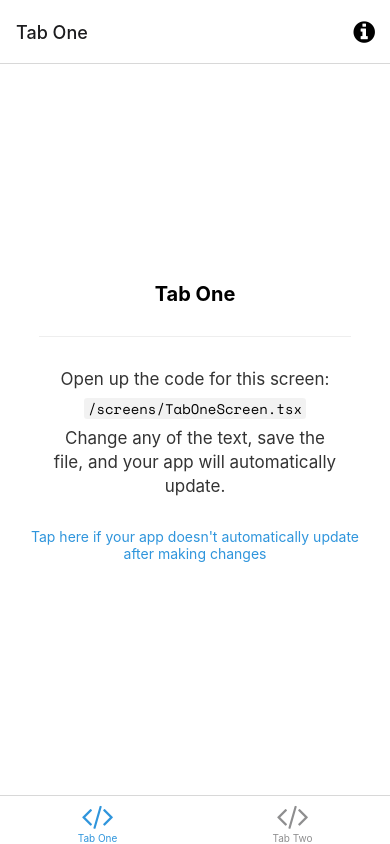
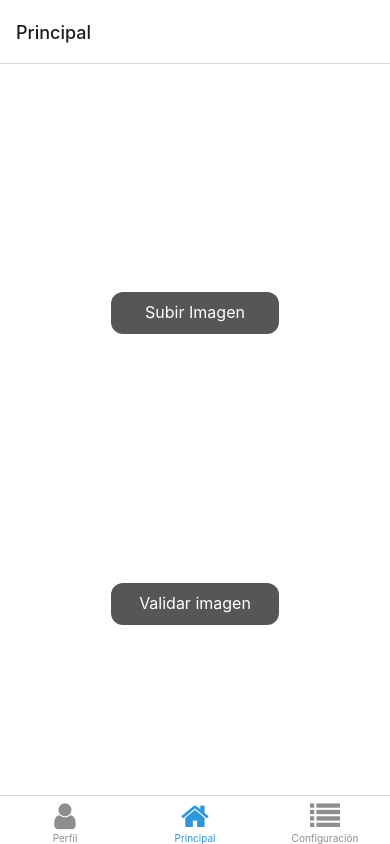
Before and after one commit to PRY20220107-PhotoHandler/MobileApp, a React Native app: screen /Home in a window 390 px wide. Built offline with nearby package versions, Linux system fonts and the light colour scheme; what expo-linking would draw is missing.

Commit message:
new changes

```diff
--- a/app.json
+++ b/app.json
@@ -29,6 +29,14 @@
     },
     "web": {
       "favicon": "./assets/images/favicon.png"
-    }
+    },
+    "plugins": [
+      [
+        "expo-image-picker",
+        {
+          "photosPermission": "The app accesses your photos to let you share them with your friends."
+        }
+      ]
+    ]
   }
 }
--- a/navigation/index.tsx
+++ b/navigation/index.tsx
@@ -14,8 +14,9 @@ import Colors from '../constants/Colors';
 import useColorScheme from '../hooks/useColorScheme';
 import ModalScreen from '../screens/ModalScreen';
 import NotFoundScreen from '../screens/NotFoundScreen';
-import TabOneScreen from '../screens/TabOneScreen';
-import TabTwoScreen from '../screens/TabTwoScreen';
+import Profile from '../screens/Profile';
+import Home from '../screens/Home';
+import Settings from '../screens/Settings';
 import { RootStackParamList, RootTabParamList, RootTabScreenProps } from '../types';
 import LinkingConfiguration from './LinkingConfiguration';
 
@@ -58,38 +59,32 @@ function BottomTabNavigator() {
 
   return (
     <BottomTab.Navigator
-      initialRouteName="TabOne"
+      initialRouteName="Home"
       screenOptions={{
         tabBarActiveTintColor: Colors[colorScheme].tint,
       }}>
       <BottomTab.Screen
-        name="TabOne"
-        component={TabOneScreen}
-        options={({ navigation }: RootTabScreenProps<'TabOne'>) => ({
-          title: 'Tab One',
-          tabBarIcon: ({ color }) => <TabBarIcon name="code" color={color} />,
-          headerRight: () => (
-            <Pressable
-              onPress={() => navigation.navigate('Modal')}
-              style={({ pressed }) => ({
-                opacity: pressed ? 0.5 : 1,
-              })}>
-              <FontAwesome
-                name="info-circle"
-                size={25}
-                color={Colors[colorScheme].text}
-                style={{ marginRight: 15 }}
-              />
-            </Pressable>
-          ),
-        })}
+        name="Profile"
+        component={Profile}
+        options={{
+          title: 'Perfil',
+          tabBarIcon: ({ color }) => <TabBarIcon name="user" color={color} />,
+        }}
       />
       <BottomTab.Screen
-        name="TabTwo"
-        component={TabTwoScreen}
+        name="Home"
+        component={Home}
         options={{
-          title: 'Tab Two',
-          tabBarIcon: ({ color }) => <TabBarIcon name="code" color={color} />,
+          title: 'Principal',
+          tabBarIcon: ({ color }) => <TabBarIcon name="home" color={color} />,
+        }}
+      />
+      <BottomTab.Screen
+        name="Settings"
+        component={Settings}
+        options={{
+          title: 'Configuración',
+          tabBarIcon: ({ color }) => <TabBarIcon name="list" color={color} />,
         }}
       />
     </BottomTab.Navigator>
--- a/package.json
+++ b/package.json
@@ -30,9 +30,11 @@
     "react": "17.0.2",
     "react-dom": "17.0.2",
     "react-native": "0.68.2",
+    "react-native-document-picker": "^8.1.1",
     "react-native-safe-area-context": "4.2.4",
     "react-native-screens": "~3.11.1",
-    "react-native-web": "0.17.7"
+    "react-native-web": "0.17.7",
+    "expo-image-picker": "~13.1.1"
   },
   "devDependencies": {
     "@babel/core": "^7.12.9",
--- /dev/null
+++ b/screens/Home.tsx
@@ -0,0 +1,58 @@
+import { StyleSheet } from 'react-native';
+import React, { useState, useEffect } from 'react';
+import { Text, View } from '../components/Themed';
+import { Button, Pressable, Image } from 'react-native';
+import * as ImagePicker from 'expo-image-picker';
+
+export default function Home() {
+  const [image, setImage] = useState("");
+  const [step, setStep] = useState("");
+
+  const pickImage = async () => {
+    // No permissions request is necessary for launching the image library
+    let result = await ImagePicker.launchImageLibraryAsync({
+      mediaTypes: ImagePicker.MediaTypeOptions.All,
+      allowsEditing: true,
+      aspect: [4, 3],
+      quality: 1,
+    });
+
+    console.log(result);
+
+    if (!result.cancelled) {
+      setImage(result.uri);
+    }
+  };
+
+  return (
+    <View style={styles.container}>
+      <View style={{ flex: 1, alignItems: 'center', justifyContent: 'center' }}>
+        <Pressable style={styles.button} onPress={pickImage}><Text style={styles.buttonText}>Subir Imagen</Text></Pressable>
+        {(image != "") && <Image source={{ uri: image }} style={{ width: 200, height: 200 }} />}
+      </View>
+      <Pressable style={styles.button} onPress={() => console.log("xd")}><Text style={styles.buttonText}>Validar imagen</Text></Pressable>
+    </View>
+  );
+}
+
+const styles = StyleSheet.create({
+  container: {
+    flex: 1,
+    alignItems: 'center',
+    justifyContent: 'center',
+    paddingBottom: 148
+  },
+  button: {
+    backgroundColor: "#545755",
+    borderRadius: 12,
+    height: 42,
+    width: 168,
+    paddingTop: 10,
+    marginBottom: 22
+  },
+  buttonText: {
+    textAlign: "center",
+    color: "white",
+    fontSize: 16,
+  }
+});
--- a/screens/TabOneScreen.tsx
+++ b/screens/Profile.tsx
@@ -1,15 +1,11 @@
 import { StyleSheet } from 'react-native';
 
-import EditScreenInfo from '../components/EditScreenInfo';
 import { Text, View } from '../components/Themed';
-import { RootTabScreenProps } from '../types';
 
-export default function TabOneScreen({ navigation }: RootTabScreenProps<'TabOne'>) {
+export default function Profile() {
   return (
     <View style={styles.container}>
-      <Text style={styles.title}>Tab One</Text>
-      <View style={styles.separator} lightColor="#eee" darkColor="rgba(255,255,255,0.1)" />
-      <EditScreenInfo path="/screens/TabOneScreen.tsx" />
+      <Text style={styles.title}>Perfil</Text>
     </View>
   );
 }
--- a/screens/TabTwoScreen.tsx
+++ b/screens/Settings.tsx
@@ -1,14 +1,11 @@
 import { StyleSheet } from 'react-native';
 
-import EditScreenInfo from '../components/EditScreenInfo';
 import { Text, View } from '../components/Themed';
 
-export default function TabTwoScreen() {
+export default function Settings() {
   return (
     <View style={styles.container}>
-      <Text style={styles.title}>Tab Two</Text>
-      <View style={styles.separator} lightColor="#eee" darkColor="rgba(255,255,255,0.1)" />
-      <EditScreenInfo path="/screens/TabTwoScreen.tsx" />
+      <Text style={styles.title}>Configuración</Text>
     </View>
   );
 }
--- a/types.tsx
+++ b/types.tsx
@@ -25,8 +25,9 @@ export type RootStackScreenProps<Screen extends keyof RootStackParamList> = Nati
 >;
 
 export type RootTabParamList = {
-  TabOne: undefined;
-  TabTwo: undefined;
+  Profile: undefined;
+  Home: undefined;
+  Settings: undefined;
 };
 
 export type RootTabScreenProps<Screen extends keyof RootTabParamList> = CompositeScreenProps<
```
Also changed, not shown: 1 other file (tests, documents, lock files or other folders).
